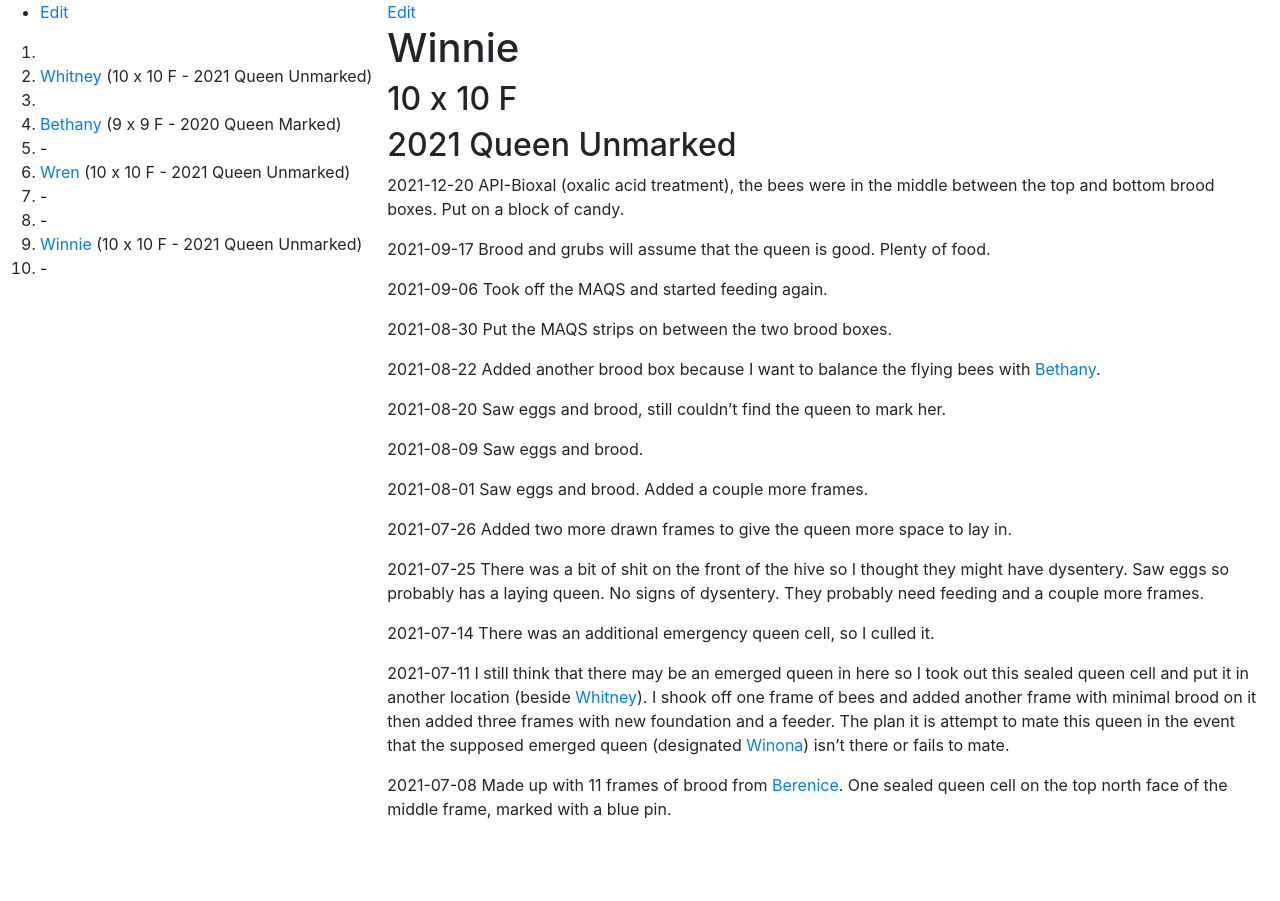
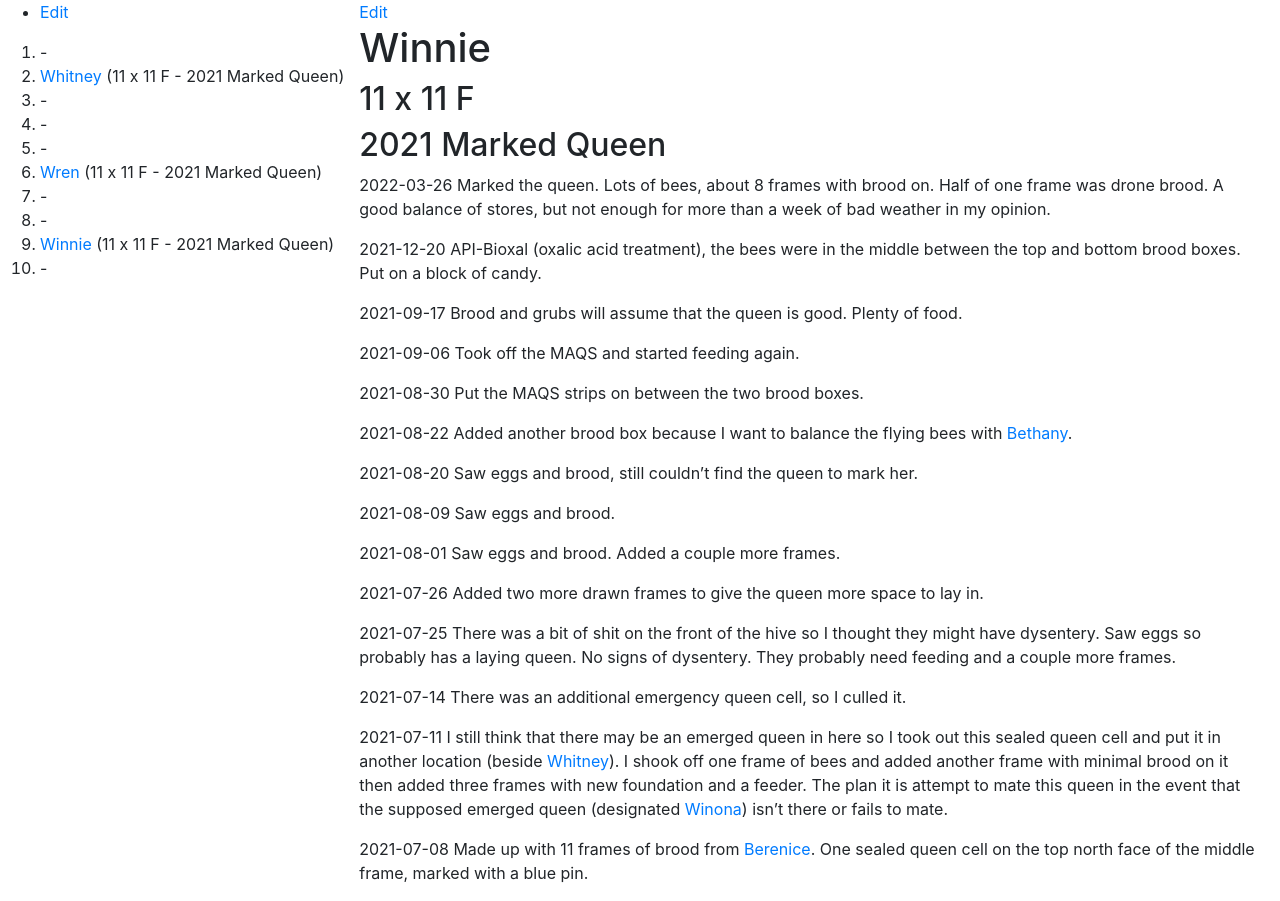
Before and after one commit to joejcollins/rhapsody-angel, a Jekyll site: the page built from queens/2021-winnie.md, in a window 1280 px wide. Built offline with Jekyll 4.4.1, drawn with Linux system fonts in a browser that asks for light colours; our own code applies the rules of GitHub Pages for plain Markdown files.

Commit message:
First check of the season

```diff
--- a/_includes/apiary.md
+++ b/_includes/apiary.md
@@ -1,12 +1,12 @@
 * [Edit](https://github.com/joejcollins/rhapsody-angel/edit/master/_includes/apiary.md)
 
-1.
-1. [Whitney]({{ site.baseurl }}/queens/2021-whitney.html) (10 x 10 F - 2021 Queen Unmarked)
-1.
-1. [Bethany]({{ site.baseurl }}/queens/2020-bethany.html) (9 x 9 F - 2020 Queen Marked)
 1. -
-1. [Wren]({{ site.baseurl }}/queens/2021-wren.html) (10 x 10 F - 2021 Queen Unmarked)
+1. [Whitney]({{ site.baseurl }}/queens/2021-whitney.html) (11 x 11 F - 2021 Marked Queen)
 1. -
 1. -
-1. [Winnie]({{ site.baseurl }}/queens/2021-winnie.html) (10 x 10 F - 2021 Queen Unmarked)
 1. -
+1. [Wren]({{ site.baseurl }}/queens/2021-wren.html) (11 x 11 F - 2021 Marked Queen)
+1. -
+1. -
+1. [Winnie]({{ site.baseurl }}/queens/2021-winnie.html) (11 x 11 F - 2021 Marked Queen)
+1. -
--- a/queens/2021-winnie.md
+++ b/queens/2021-winnie.md
@@ -1,8 +1,10 @@
 # Winnie
 
-## 10 x 10 F
+## 11 x 11 F
 
-## 2021 Queen Unmarked
+## 2021 Marked Queen
+
+2022-03-26 Marked the queen.  Lots of bees, about 8 frames with brood on.  Half of one frame was drone brood.  A good balance of stores, but not enough for more than a week of bad weather in my opinion.
 
 2021-12-20 API-Bioxal (oxalic acid treatment), the bees were in the middle between the top and bottom brood boxes.  Put on a block of candy.
 
```
Also changed, not shown: queens/2020-bethany.md (+2 -0 lines), queens/2021-whitney.md (+4 -2 lines), queens/2021-wren.md (+3 -2 lines).
